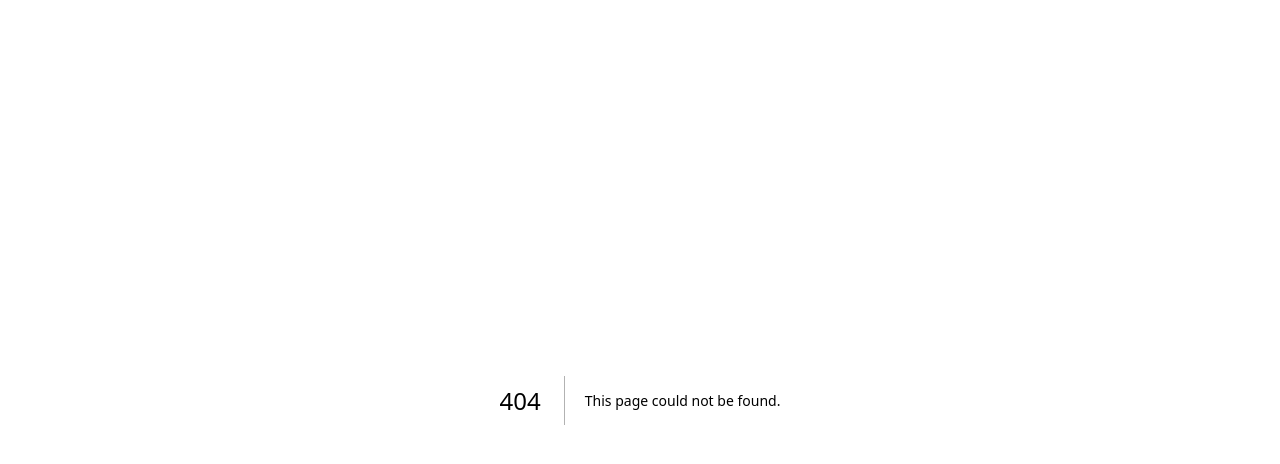
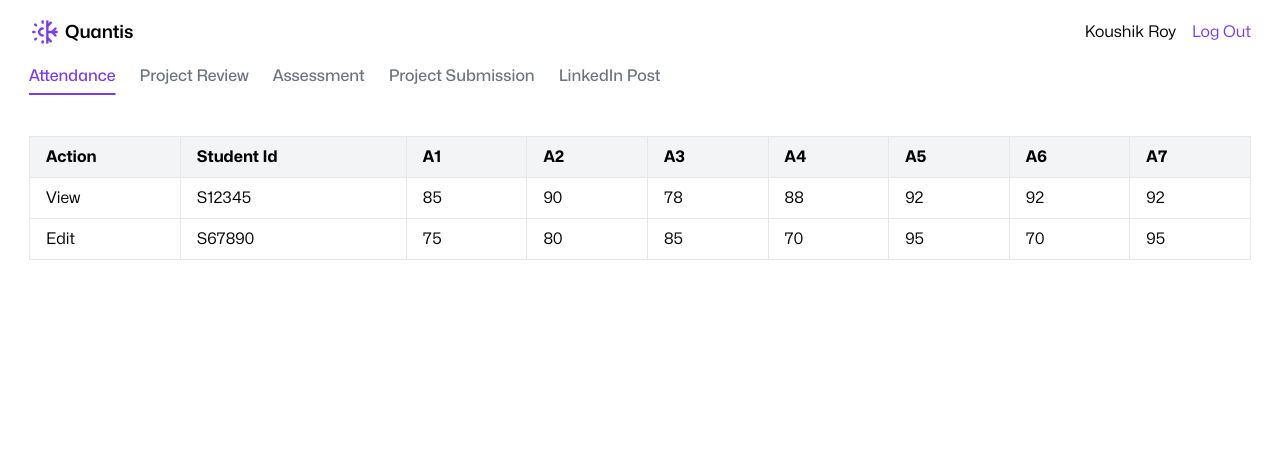
Before and after one commit to Koushik1311/result-management-system, a Next.js app: page /dashboard/attendance in a window 1280 px wide. Before the commit this address had no page. Shown: the top 464 px of the page. Built offline with nearby package versions, Linux system fonts and the light colour scheme.

Commit message:
dashboard pages

```diff
--- /dev/null
+++ b/app/dashboard/assessment/page.tsx
@@ -0,0 +1,3 @@
+export default function AssessmentPage() {
+  return <div>page</div>;
+}
--- /dev/null
+++ b/app/dashboard/attendance/page.tsx
@@ -0,0 +1,70 @@
+// import Marks from "@/components/global/Marks";
+
+export default function AttendancePage() {
+  const data = [
+    {
+      action: "View",
+      studentId: "S12345",
+      a1: 85,
+      a2: 90,
+      a3: 78,
+      a4: 88,
+      a5: 92,
+      a6: 92,
+      a7: 92,
+    },
+    {
+      action: "Edit",
+      studentId: "S67890",
+      a1: 75,
+      a2: 80,
+      a3: 85,
+      a4: 70,
+      a5: 95,
+      a6: 70,
+      a7: 95,
+    },
+    // Add more data as needed
+  ];
+
+  return (
+    <div className="container mx-auto mt-12">
+      <div className="overflow-x-auto">
+        <table className="min-w-full bg-white border border-gray-200 table-auto">
+          <thead>
+            <tr className="bg-gray-100">
+              <th className="px-4 py-2 text-left border min-w-[100px]">
+                Action
+              </th>
+              <th className="px-4 py-2 text-left border min-w-[150px]">
+                Student Id
+              </th>
+              <th className="px-4 py-2 text-left border min-w-[80px]">A1</th>
+              <th className="px-4 py-2 text-left border min-w-[80px]">A2</th>
+              <th className="px-4 py-2 text-left border min-w-[80px]">A3</th>
+              <th className="px-4 py-2 text-left border min-w-[80px]">A4</th>
+              <th className="px-4 py-2 text-left border min-w-[80px]">A5</th>
+              <th className="px-4 py-2 text-left border min-w-[80px]">A6</th>
+              <th className="px-4 py-2 text-left border min-w-[80px]">A7</th>
+            </tr>
+          </thead>
+          <tbody>
+            {data.map((row, index) => (
+              <tr key={index} className="hover:bg-gray-50">
+                <td className="px-4 py-2 border">{row.action}</td>
+                <td className="px-4 py-2 border">{row.studentId}</td>
+                <td className="px-4 py-2 border">{row.a1}</td>
+                <td className="px-4 py-2 border">{row.a2}</td>
+                <td className="px-4 py-2 border">{row.a3}</td>
+                <td className="px-4 py-2 border">{row.a4}</td>
+                <td className="px-4 py-2 border">{row.a5}</td>
+                <td className="px-4 py-2 border">{row.a6}</td>
+                <td className="px-4 py-2 border">{row.a7}</td>
+              </tr>
+            ))}
+          </tbody>
+        </table>
+      </div>
+    </div>
+  );
+}
--- /dev/null
+++ b/app/dashboard/linkedin-post/page.tsx
@@ -0,0 +1,3 @@
+export default function LinkedInPostPage() {
+  return <div>page</div>;
+}
--- /dev/null
+++ b/app/dashboard/project-review/page.tsx
@@ -0,0 +1,3 @@
+export default function ProjectReviewPage() {
+  return <div>page</div>;
+}
--- /dev/null
+++ b/app/dashboard/project-submission/page.tsx
@@ -0,0 +1,3 @@
+export default function ProjectSubmissionPage() {
+  return <div>page</div>;
+}
```
